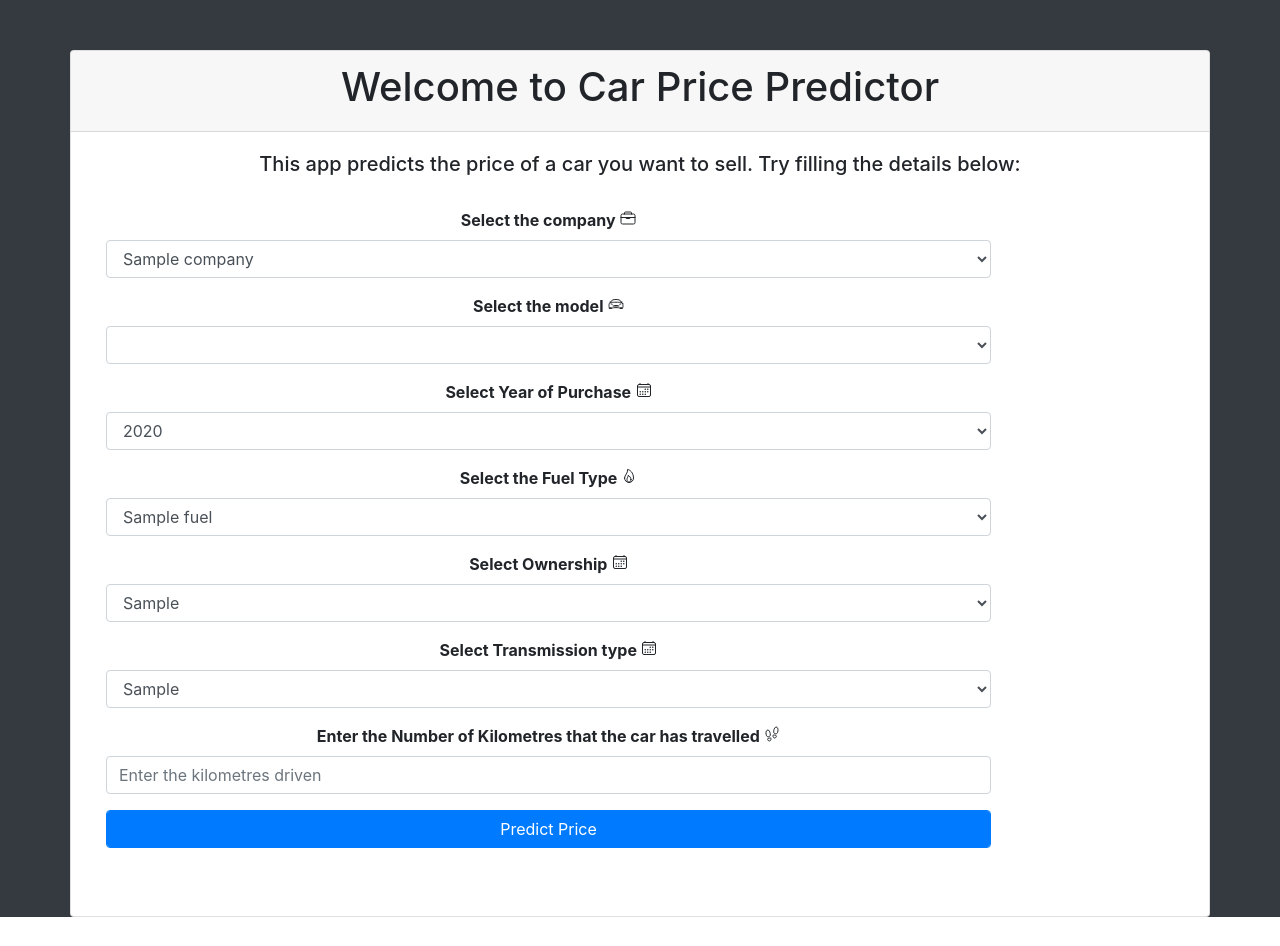
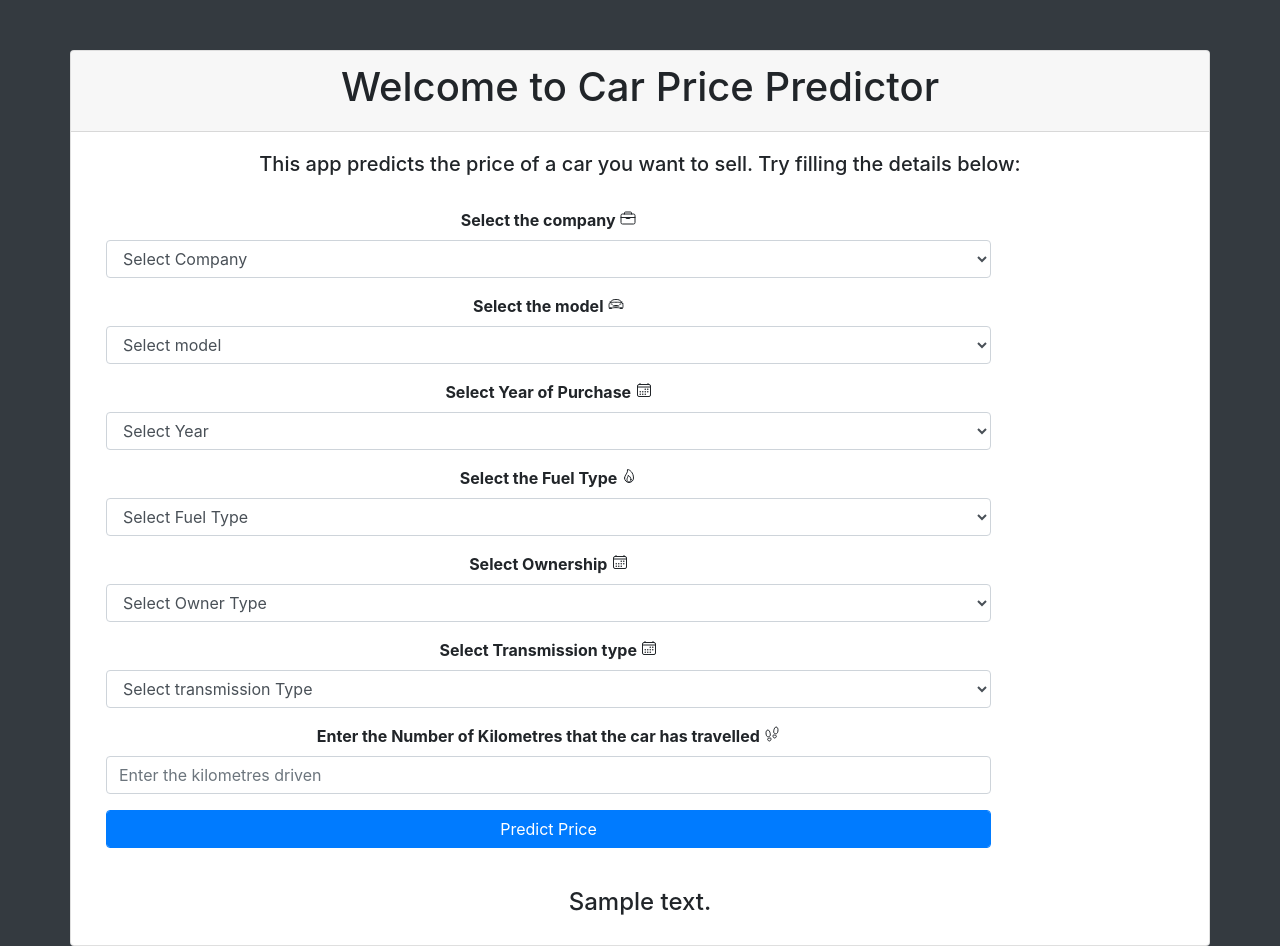
Before and after one commit to somtripathi1/sem6project, a Flask app: template templates/car.html in a window 1280 px wide. Before the commit the page ends 917 px from the top, so only its background shows below. Run offline with Flask 3, Linux system fonts and the light colour scheme; the template is opened without the code that fills it: most values are stand-ins (such as "Sample title", 1, 10 or a date in 2020); lists and menus that the app fills with data are empty; parts of the project's set-up code (start-up, migrations or seed data) failed here and were passed over; some libraries are stand-ins or nearby versions.

Commit message:
Updated the Prediction Page and added new Page to view the Prediction Result

```diff
--- a/app.py
+++ b/app.py
@@ -1,8 +1,11 @@
-from flask import Flask,render_template
+from flask import Flask,render_template,request,jsonify
+import pickle
+import numpy as np
 import pandas as pd
 app=Flask(__name__)
 
 car=pd.read_csv('Clean_Extract.csv')
+model=pickle.load(open('RandomForestRegressionModel.pkl','rb'))
 
 @app.route('/')
 def home():
@@ -12,7 +15,7 @@ def home():
 def signup():
     return(render_template('index.html'))
 
-@app.route('/car')
+@app.route('/car',methods=['GET','POST'])
 def cars():
     companies=sorted(car['company'].unique())
     car_models=sorted(car['full_name'].unique())
@@ -20,7 +23,34 @@ def cars():
     fuel_type=car['fuel_type'].unique()
     owner_type=car['owner_type'].unique()
     transmission_type=car['transmission_type'].unique()
+
+
     return render_template('car.html',companies=companies, car_models=car_models, years=year,fuel_types=fuel_type,owner_types=owner_type,transmission_types=transmission_type)
+
+# @app.route('/predict_api', methods=['POST'])
+# def predict():
+#         data=request.json['data']
+#         print(data)
+#         new_data=np.array(list(data.values())).reshape(1,7)
+#         prediction=model.predict(new_data)
+#         print(prediction[0])
+#         return jsonify(prediction[0])
+
+@app.route('/predict',methods=['POST'])
+def predict():
+     car_model=request.form.get('car_models')
+     company=request.form.get('company')
+     year=request.form.get('year')
+     driven=request.form.get('kilo_driven')
+     owner=request.form.get('owner_type')
+     fuel_type=request.form.get('fuel_type')
+     transmission=request.form.get('transmission_type')
+
+     prediction=model.predict(pd.DataFrame(columns=['full_name', 'company', 'year', 'km_driven','owner_type', 'fuel_type', 'transmission_type'],
+                              data=np.array([car_model,company,year,driven,owner,fuel_type,transmission]).reshape(1, 7)))
+
+     return render_template("predictionpage.html",prediction_text="{}".format(prediction[0]))
+
 
 if __name__=='__main__':
     app.run()
--- a/templates/car.html
+++ b/templates/car.html
@@ -33,7 +33,7 @@
                     <h5>This app predicts the price of a car you want to sell. Try filling the details below: </h5>
                 </div>
                 <br>
-                <form method="post" accept-charset="utf-8" name="Modelform">
+                <form action="{{url_for('predict')}}" method="post" >
                     <div class="col-md-10 form-group" style="text-align: center">
                         <label><b>Select the company</b>                  <ion-icon name="briefcase-outline"></ion-icon>
                         </label><br>
@@ -41,6 +41,7 @@
 
                         <select class="selectpicker form-control" id="company" name="company" required="1"
                                 onchange="load_car_models(this.id,'car_models')">
+                            <option>Select Company</option>
                             {% for company in companies %}
                             <option value="{{ company }}">{{ company }}</option>
                             {% endfor %}
@@ -49,11 +50,13 @@
                     <div class="col-md-10 form-group" style="text-align: center">
                         <label><b>Select the model</b>      <ion-icon name="car-sport-outline"></ion-icon> </label><br>
                         <select class="selectpicker form-control" id="car_models" name="car_models" required="1">
+                            <option>Select model</option>
                         </select>
                     </div>
                     <div class="col-md-10 form-group" style="text-align: center">
                         <label><b>Select Year of Purchase</b> <ion-icon name="calendar-outline"></ion-icon></label><br>
                         <select class="selectpicker form-control" id="year" name="year" required="1">
+                            <option>Select Year</option>
                             {% for year in years %}
                             <option value="{{ year }}">{{ year }}</option>
                             {% endfor %}
@@ -62,6 +65,7 @@
                     <div class="col-md-10 form-group" style="text-align: center">
                         <label><b>Select the Fuel Type </b> <ion-icon name="flame-outline"></ion-icon></label><br>
                         <select class="selectpicker form-control" id="fuel_type" name="fuel_type" required="1">
+                            <option>Select Fuel Type</option>
                             {% for fuel in fuel_types %}
                             <option value="{{ fuel }}">{{ fuel }}</option>
                             {% endfor %}
@@ -70,6 +74,7 @@
                     <div class="col-md-10 form-group" style="text-align: center">
                         <label><b>Select Ownership</b> <ion-icon name="calendar-outline"></ion-icon></label><br>
                         <select class="selectpicker form-control" id="owner_type" name="owner_type" required="1">
+                            <option>Select Owner Type</option>
                             {% for owner_type in owner_types %}
                             <option value="{{ owner_type }}">{{ owner_type }}</option>
                             {% endfor %}
@@ -78,6 +83,7 @@
                     <div class="col-md-10 form-group" style="text-align: center">
                         <label><b>Select Transmission type</b> <ion-icon name="calendar-outline"></ion-icon></label><br>
                         <select class="selectpicker form-control" id="transmission_type" name="transmission_type" required="1">
+                            <option>Select transmission Type</option>
                             {% for transmission_type in transmission_types %}
                             <option value="{{ transmission_type }}">{{ transmission_type }}</option>
                             {% endfor %}
@@ -89,13 +95,13 @@
                                placeholder="Enter the kilometres driven ">
                     </div>
                     <div class="col-md-10 form-group" style="text-align: center">
-                        <button  class="btn btn-primary form-control" onclick="send_data()">Predict Price</button>
+                        <button  class="btn btn-primary form-control" type="submit">Predict Price</button>
                     </div>
                 </form>
                 <br>
                 <div class="row">
                     <div class="col-12" style="text-align: center">
-                        <h4><span id="prediction"></span></h4>
+                        <h4><span id="prediction">{{prediction_text}}</span></h4>
                     </div>
                 </div>
             </div>
```
Also changed, not shown: templates/predictionpage.html (added, +62 -0 lines).
